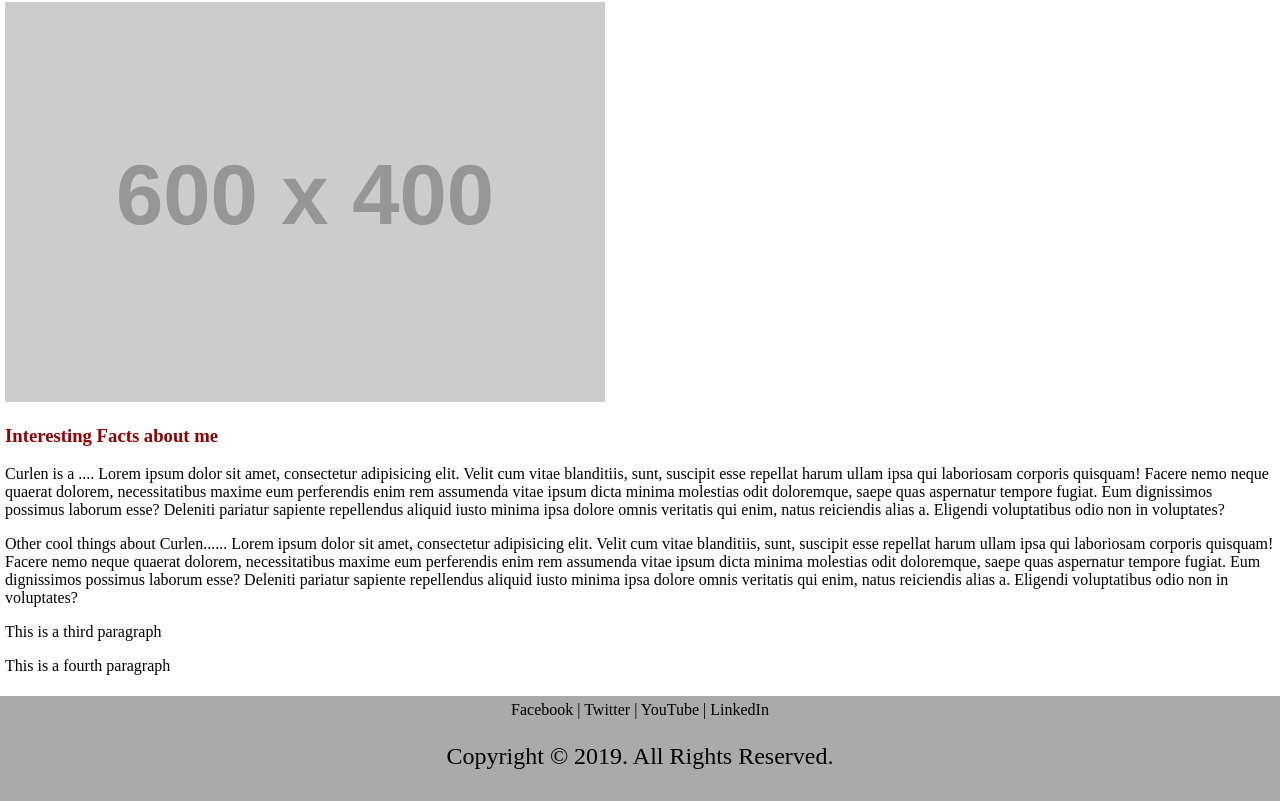
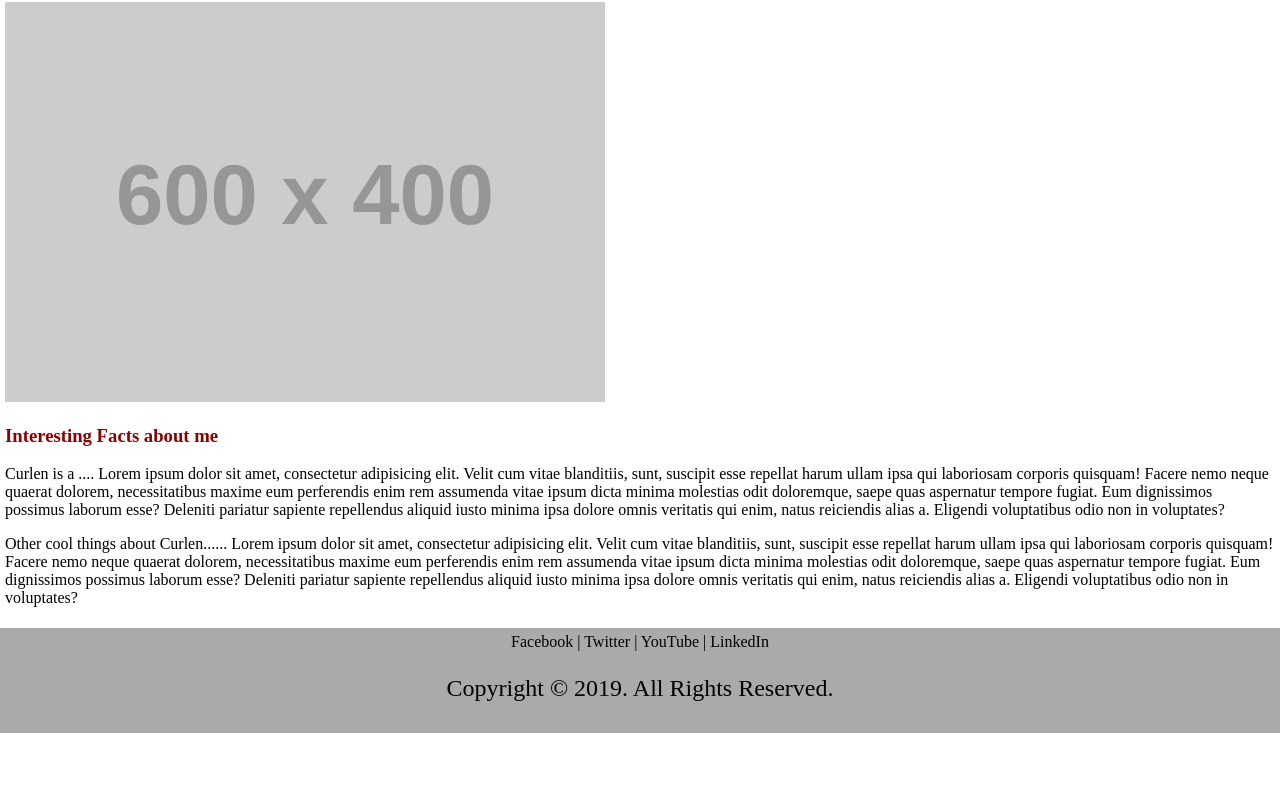
Before and after one commit to Aiasaki/3pager, a website: page index.html in a window 1280 px wide. Shown: the part 288-1089 px from the top of the page. After the commit the page ends 1021 px from the top, so only its background shows below. Drawn offline with Linux system fonts and the light colour scheme; placeholder pictures from the web are drawn by us.

Commit message:
Remove 3 and 4
Remove 3 and 4

```diff
--- a/index.html
+++ b/index.html
@@ -41,13 +41,6 @@
 			fugiat. Eum dignissimos possimus laborum esse? Deleniti pariatur sapiente repellendus aliquid iusto minima ipsa
 			dolore omnis veritatis qui enim, natus reiciendis alias a. Eligendi voluptatibus odio non in voluptates?
 		</p>
-		<p>
-			This is a third paragraph
-		</p>
-		<p>
-			This is a fourth paragraph
-		</p>
-
 	</main>
 	<footer>
 		<div class="socialmedia">
```
